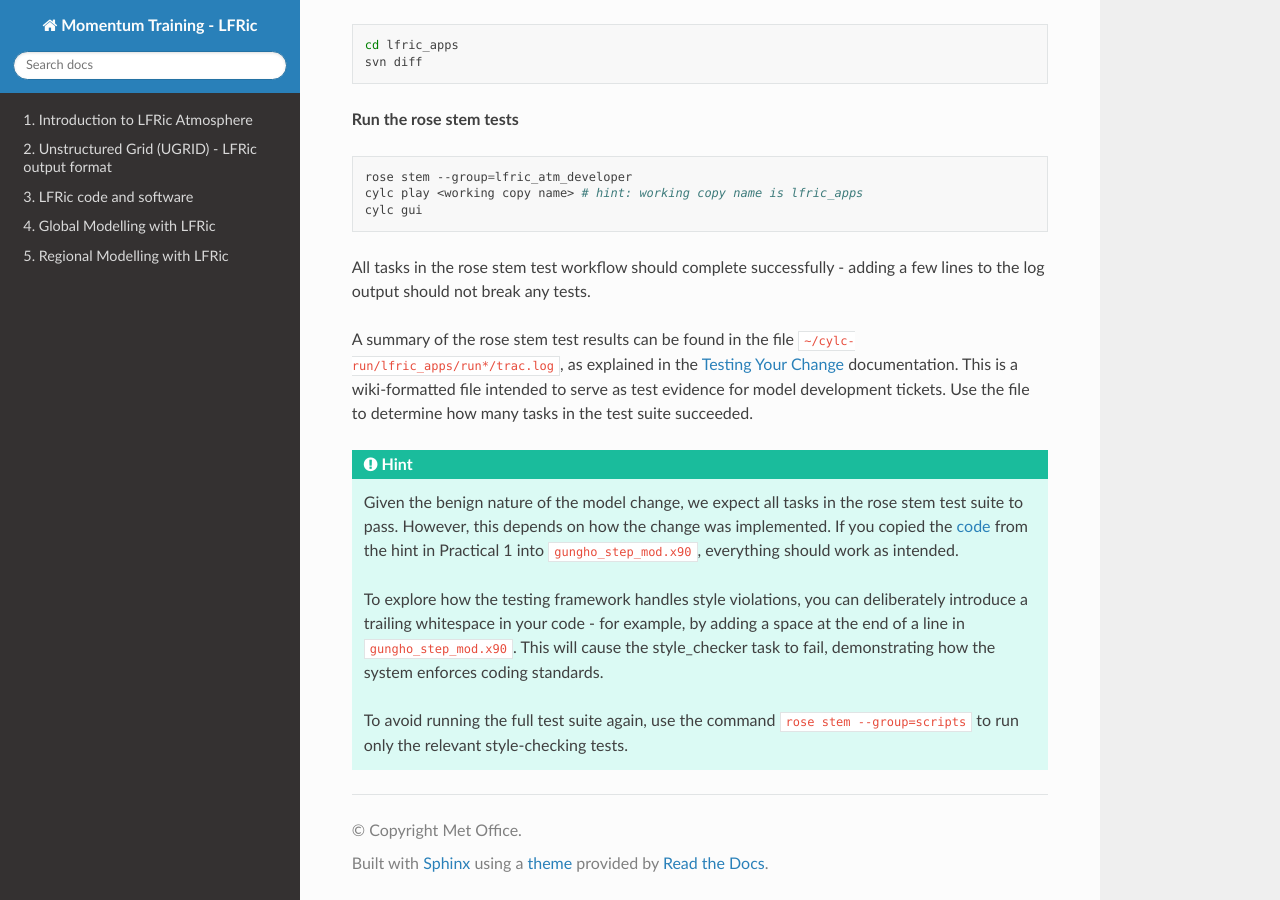
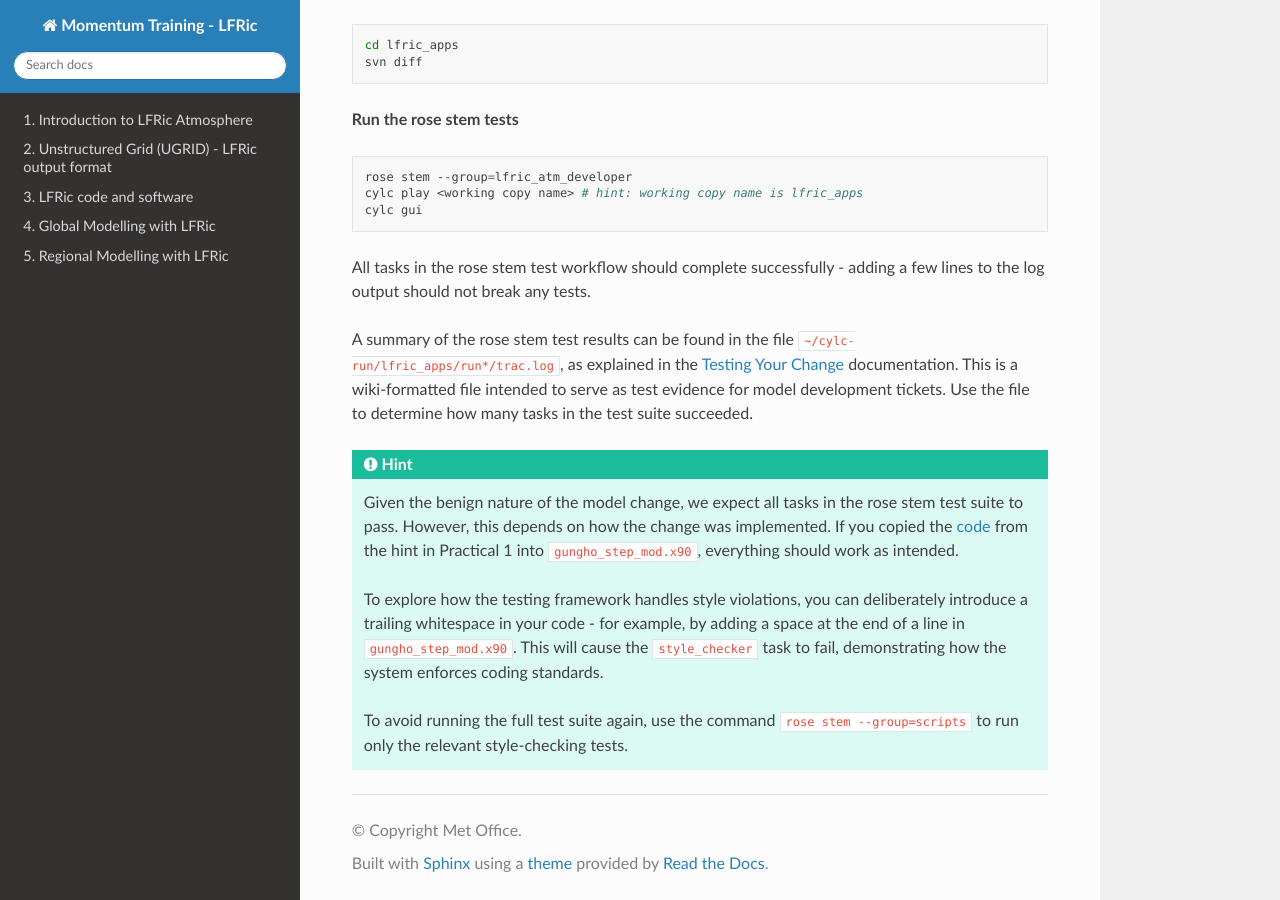
Before and after one commit to MetOffice/LFRic-Atmosphere-Training, a Sphinx documentation site: the page built from source/lfric_infrastructure/practical_stem_test.rst, in a window 1280 px wide and 900 px high, scrolled down 592 px. Built offline with Sphinx 7.4.7 and the Read the Docs theme 3.1.0, drawn with Linux system fonts in a browser that asks for light colours.

```diff
--- a/source/lfric_infrastructure/practical_stem_test.rst
+++ b/source/lfric_infrastructure/practical_stem_test.rst
@@ -38,6 +38,6 @@ A summary of the rose stem test results can be found in the file ``~/cylc-run/lf
 
 .. hint:: Given the benign nature of the model change, we expect all tasks in the rose stem test suite to pass. However, this depends on how the change was implemented. If you copied the :ref:`code <practical_3_1-hint_code>` from the hint in Practical 1 into ``gungho_step_mod.x90``, everything should work as intended.
 
-   To explore how the testing framework handles style violations, you can deliberately introduce a trailing whitespace in your code - for example, by adding a space at the end of a line in ``gungho_step_mod.x90``. This will cause the style_checker task to fail, demonstrating how the system enforces coding standards.
+   To explore how the testing framework handles style violations, you can deliberately introduce a trailing whitespace in your code - for example, by adding a space at the end of a line in ``gungho_step_mod.x90``. This will cause the ``style_checker`` task to fail, demonstrating how the system enforces coding standards.
 
    To avoid running the full test suite again, use the command ``rose stem --group=scripts`` to run only the relevant style-checking tests.
```
